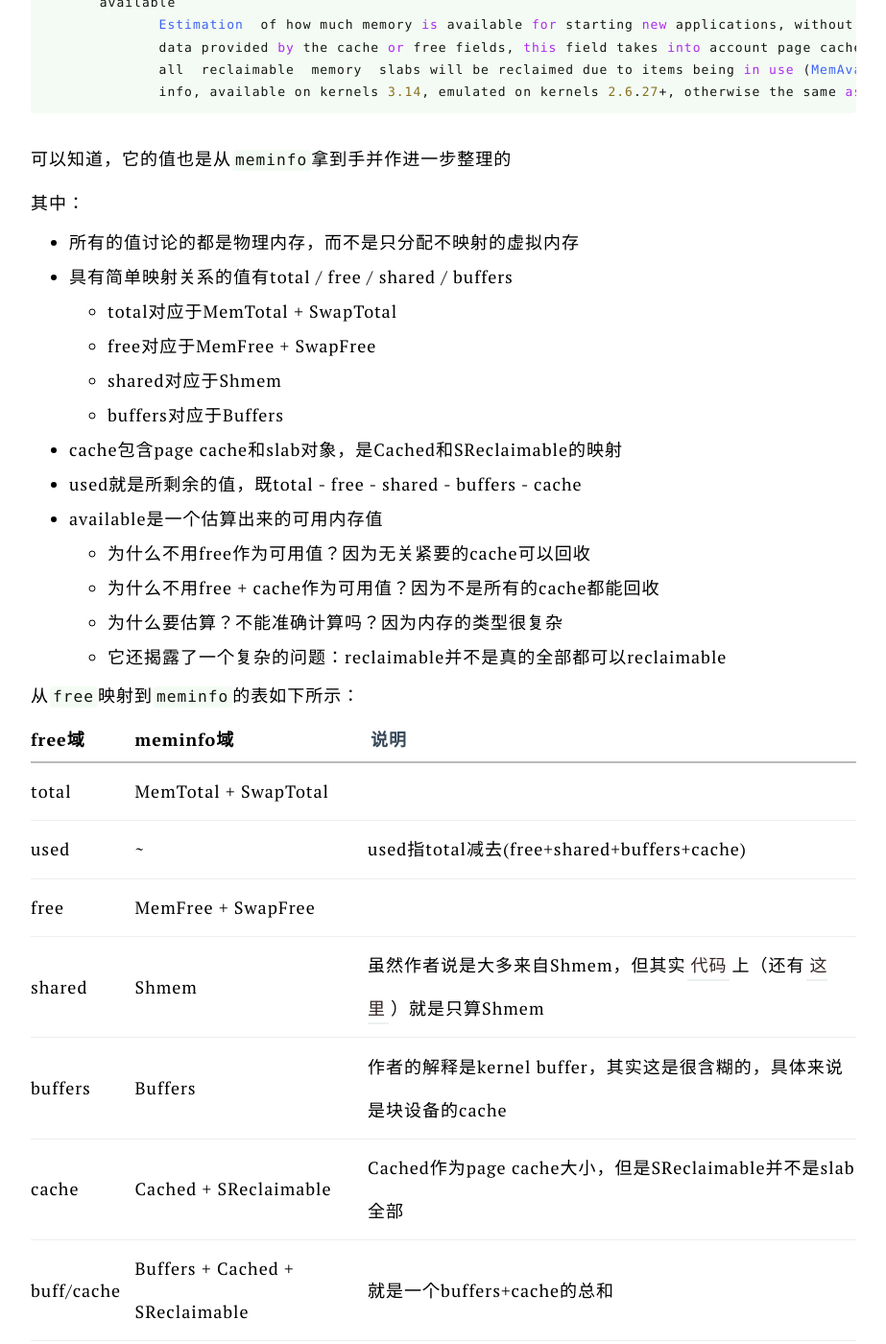
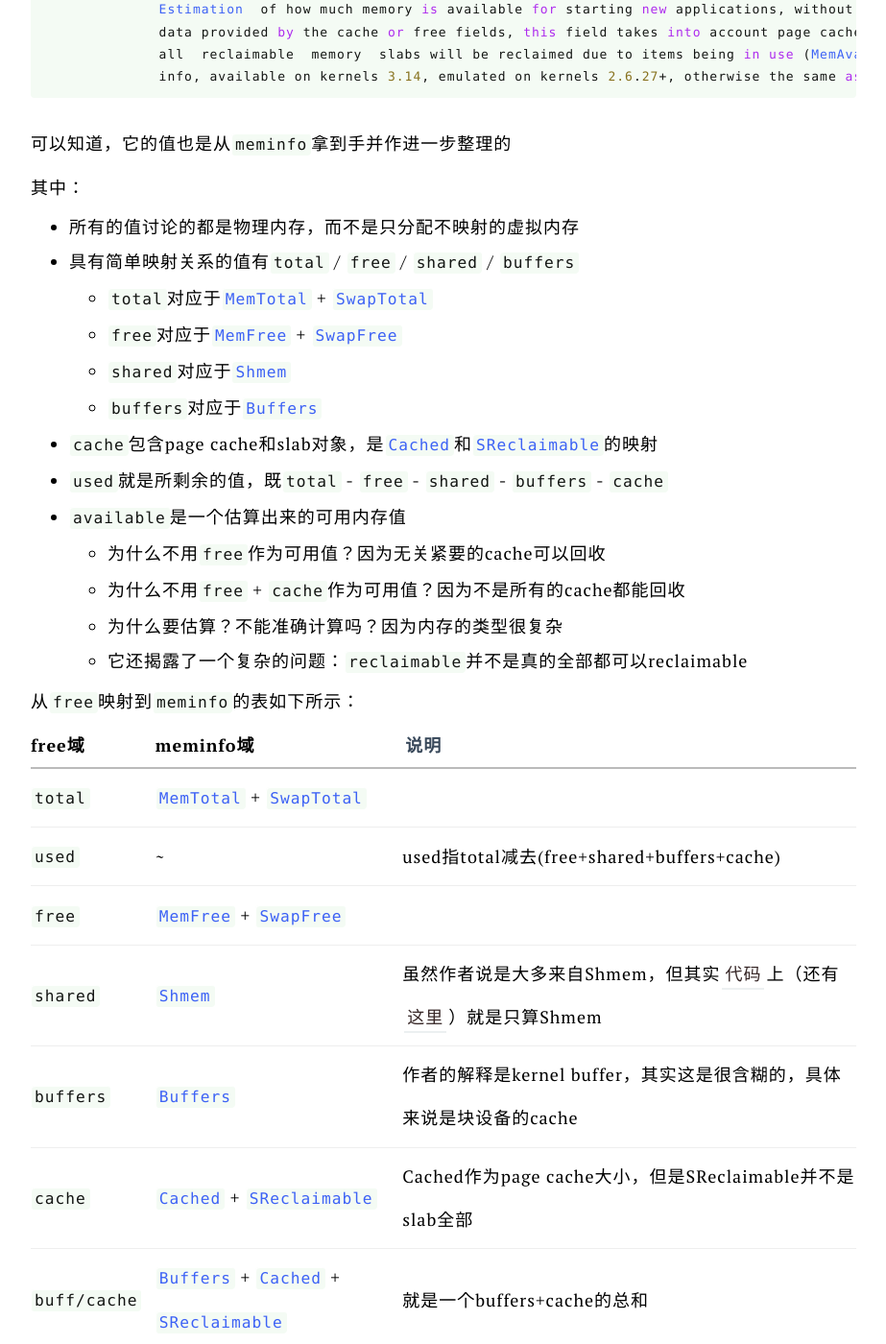
Before and after one commit to Caturra000/Caturra000.github.io, a Jekyll site: the page built from _posts/2023/2023-04-20-memory-types-a-top-down-approach.md, in a window 1280 px wide and 1400 px high, scrolled down 7402 px. Shown: the whole window at 96% size, without its empty margins (178-1101 px from the left). Built offline with Jekyll 4.4.1, drawn with Linux system fonts in a browser that asks for light colours; part of the change alters nothing that is shown; some of the changed text lies outside the part shown.

````diff
--- a/_posts/2023/2023-04-20-memory-types-a-top-down-approach.md
+++ b/_posts/2023/2023-04-20-memory-types-a-top-down-approach.md
@@ -101,7 +101,9 @@ DirectMap4M:      897024 kB
 
 在`man top`能找到这一句话：
 
-> %MEM - simply RES divided by total physical memory
+```
+%MEM - simply RES divided by total physical memory
+```
 
 total physical memory是很好理解的。但是RES是什么？再往下看：
 
@@ -113,14 +115,14 @@ RES  - anything occupying physical memory
 
 ```
 
-          RES  - anything occupying physical memory which, beginning with
-                 Linux-4.5, is the sum of the following three fields:
-                 RSan - quadrant 1 pages, which include any
-                        former quadrant 3 pages if modified
-                 RSfd - quadrant 3 and quadrant 4 pages
-                 RSsh - quadrant 2 pages
+    RES  - anything occupying physical memory which, beginning with
+            Linux-4.5, is the sum of the following three fields:
+            RSan - quadrant 1 pages, which include any
+                former quadrant 3 pages if modified
+            RSfd - quadrant 3 and quadrant 4 pages
+            RSsh - quadrant 2 pages
 
-----------------------
+...
 
        For each such process, every memory page is restricted to a single quadrant from the table below.  Both physi‐
        cal  memory  and  virtual memory can include any of the four, while the swap file only includes #1 through #3.
@@ -144,7 +146,7 @@ RES  - anything occupying physical memory
            See `OVERVIEW, Linux Memory Types' for additional details.
 
 
---------------------
+...
 
        23. RSan  --  Resident Anonymous Memory Size (KiB)
            A subset of resident memory (RES) representing private pages not mapped to a file.
@@ -246,7 +248,7 @@ enum {
 > 可以直接拿到手，且是明显的加法关系
 >
 > ```
-> VmRSS:       956 kB
+> VmRSS:               956 kB
 > RssAnon:             480 kB
 > RssFile:             476 kB
 > RssShmem:              0 kB
@@ -298,40 +300,40 @@ DESCRIPTION
 
 - 所有的值讨论的都是物理内存，而不是只分配不映射的虚拟内存
 
-- 具有简单映射关系的值有total /     free / shared / buffers
+- 具有简单映射关系的值有`total` / `free` / `shared` / `buffers`
 
-  - total对应于MemTotal + SwapTotal
-  - free对应于MemFree + SwapFree
-  - shared对应于Shmem
-  - buffers对应于Buffers
+  - `total`对应于`MemTotal` + `SwapTotal`
+  - `free`对应于`MemFree` + `SwapFree`
+  - `shared`对应于`Shmem`
+  - `buffers`对应于`Buffers`
 
-- cache包含page     cache和slab对象，是Cached和SReclaimable的映射
+- `cache`包含page cache和slab对象，是`Cached`和`SReclaimable`的映射
 
-- used就是所剩余的值，既total - free - shared - buffers - cache
+- `used`就是所剩余的值，既`total` - `free` - `shared` - `buffers` - `cache`
 
-- available是一个估算出来的可用内存值
+- `available`是一个估算出来的可用内存值
 
-  - 为什么不用free作为可用值？因为无关紧要的cache可以回收
-  - 为什么不用free + cache作为可用值？因为不是所有的cache都能回收
+  - 为什么不用`free`作为可用值？因为无关紧要的cache可以回收
+  - 为什么不用`free` + `cache`作为可用值？因为不是所有的cache都能回收
   - 为什么要估算？不能准确计算吗？因为内存的类型很复杂
-  - 它还揭露了一个复杂的问题：reclaimable并不是真的全部都可以reclaimable
+  - 它还揭露了一个复杂的问题：`reclaimable`并不是真的全部都可以reclaimable
 
 从`free`映射到`meminfo`的表如下所示：
 
 | free域     | meminfo域                        | **说明**                                                     |
 | ---------- | -------------------------------- | ------------------------------------------------------------ |
-| total      | MemTotal + SwapTotal             |                                                              |
-| used       | ~                                | used指total减去(free+shared+buffers+cache)                   |
-| free       | MemFree + SwapFree               |                                                              |
-| shared     | Shmem                            | 虽然作者说是大多来自Shmem，但其实[代码](https://gitlab.com/procps-ng/procps/-/blob/0e98e0677752272405652fd0cb1b73933236f873/library/meminfo.c#L203)上（还有[这里](https://gitlab.com/procps-ng/procps/-/blob/0e98e0677752272405652fd0cb1b73933236f873/src/free.c#L383)）就是只算Shmem |
-| buffers    | Buffers                          | 作者的解释是kernel buffer，其实这是很含糊的，具体来说是块设备的cache |
-| cache      | Cached  + SReclaimable           | Cached作为page  cache大小，但是SReclaimable并不是slab全部    |
-| buff/cache | Buffers  + Cached + SReclaimable | 就是一个buffers+cache的总和                                  |
-| available  | MemAvaliable                     | 这是一个用算法得到的估算值                                   |
+| `total`      | `MemTotal` + `SwapTotal`             |                                                              |
+| `used`       | ~                                | used指total减去(free+shared+buffers+cache)                   |
+| `free`       | `MemFree` + `SwapFree`               |                                                              |
+| `shared`     | `Shmem`                            | 虽然作者说是大多来自Shmem，但其实[代码](https://gitlab.com/procps-ng/procps/-/blob/0e98e0677752272405652fd0cb1b73933236f873/library/meminfo.c#L203)上（还有[这里](https://gitlab.com/procps-ng/procps/-/blob/0e98e0677752272405652fd0cb1b73933236f873/src/free.c#L383)）就是只算Shmem |
+| `buffers`    | `Buffers`                          | 作者的解释是kernel buffer，其实这是很含糊的，具体来说是块设备的cache |
+| `cache`      | `Cached` + `SReclaimable`           | Cached作为page  cache大小，但是SReclaimable并不是slab全部    |
+| `buff/cache` | `Buffers` + `Cached` + `SReclaimable` | 就是一个buffers+cache的总和                                  |
+| `available`  | `MemAvaliable`                     | 这是一个用算法得到的估算值                                   |
 
 > 注：man手册中并没有说到lo和hi，其实这个是HIGHMEM模型的问题，已经是过去的历史了
 
-
+> 注：在过去的版本中，`used`虽然是个具体值，但并没有过多参考价值。因此在新版本的实现中，改为估算值`used = total - available`
 
 总结：`free`来自`meminfo`，想要知道本质，就解读`meminfo`吧
 
@@ -378,6 +380,8 @@ DESCRIPTION
 | `VmallocTotal`          | vmalloc()                                                    |                                                              |
 | `VmallocUsed`           | used  vmalloc()                                              |                                                              |
 | `VmallocChunk`          | largest  contiguous and free vmalloc()                       |                                                              |
+
+> 注：关于MemAvailable的计算可以参考这里：[RTFSC/MemAvailable统计](https://github.com/Caturra000/RTFSC/blob/master/linux/mm/meminfo/MemAvailable%E7%BB%9F%E8%AE%A1.c)
 
 另外我也写了一个`meminfo parser`来解析这些参数：
 
````
